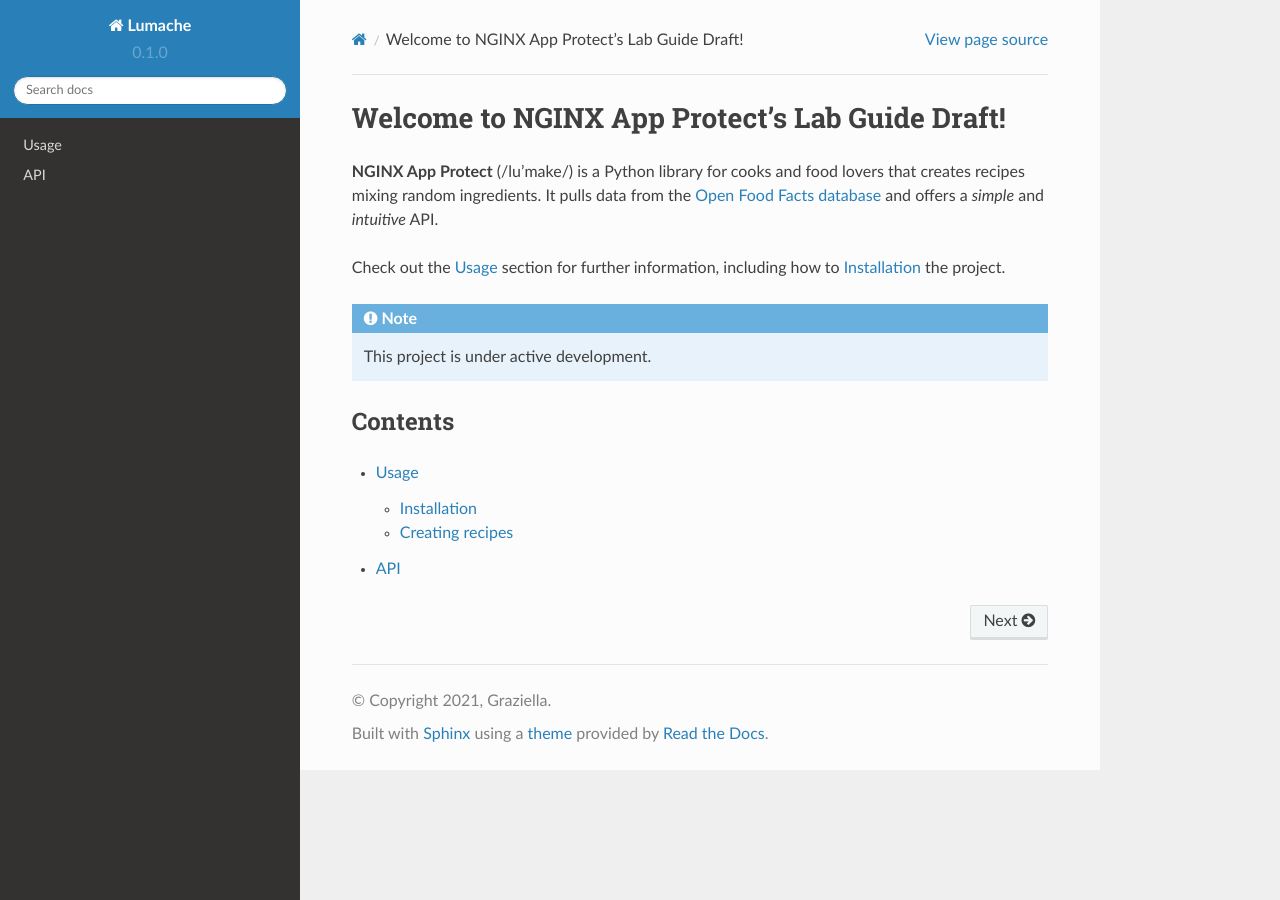
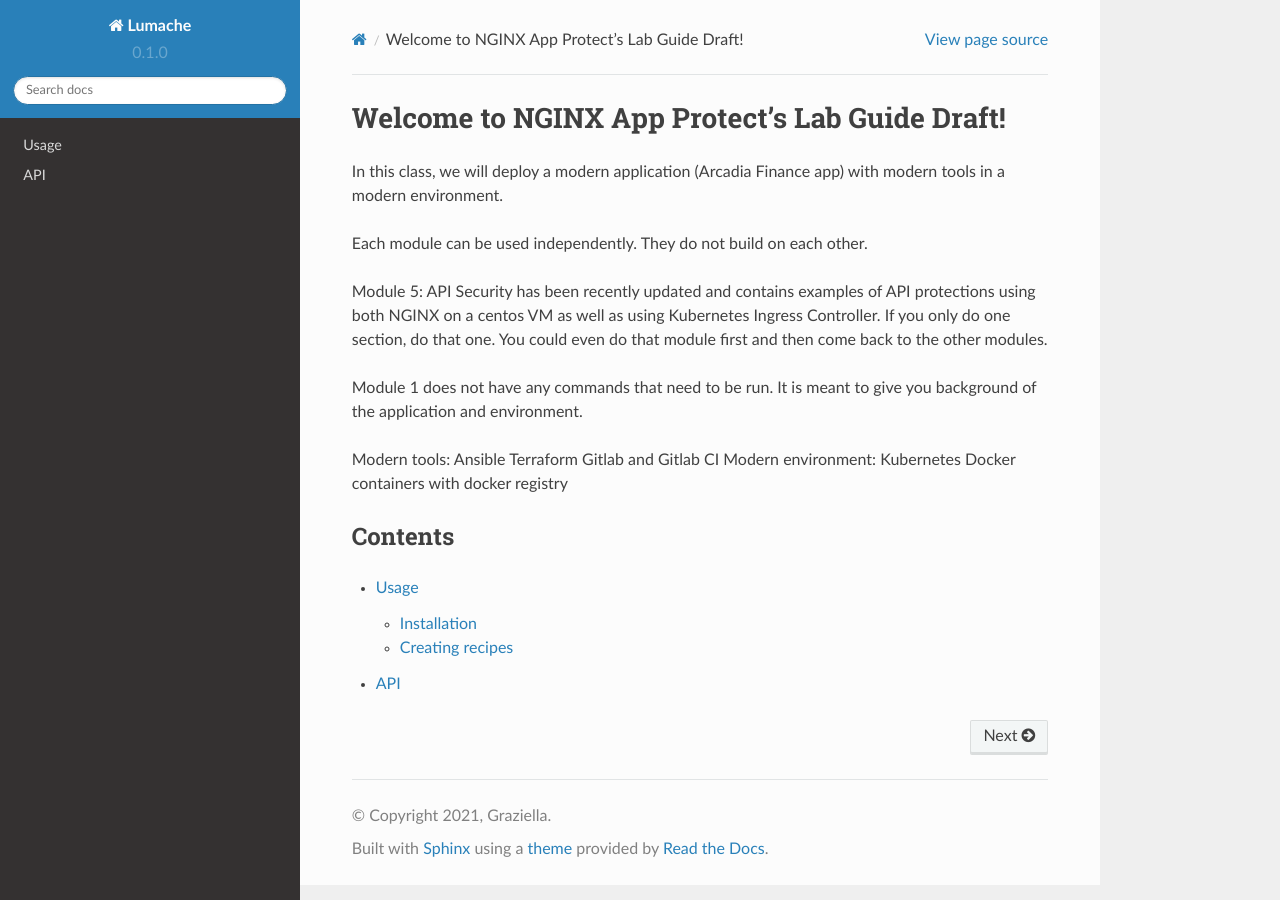
Before and after one commit to GBond/nginx-app-protect-workshop-lab-guide, a Sphinx documentation site: the page built from docs/source/index.rst, in a window 1280 px wide. Built offline with Sphinx 7.4.7 and the Read the Docs theme 2.0.0, drawn with Linux system fonts in a browser that asks for light colours.

Commit message:
Update index.rst
1st commit

```diff
--- a/docs/source/index.rst
+++ b/docs/source/index.rst
@@ -1,17 +1,21 @@
 Welcome to NGINX App Protect's Lab Guide Draft!
-===================================
+===============================================
+In this class, we will deploy a modern application (Arcadia Finance app) with modern tools in a modern environment.
 
-**NGINX App Protect** (/lu'make/) is a Python library for cooks and food lovers
-that creates recipes mixing random ingredients.
-It pulls data from the `Open Food Facts database <https://world.openfoodfacts.org/>`_
-and offers a *simple* and *intuitive* API.
+Each module can be used independently. They do not build on each other.
 
-Check out the :doc:`usage` section for further information, including
-how to :ref:`installation` the project.
+Module 5: API Security has been recently updated and contains examples of API protections using both NGINX on a centos VM as well as using Kubernetes Ingress Controller. If you only do one section, do that one. You could even do that module first and then come back to the other modules.
 
-.. note::
+Module 1 does not have any commands that need to be run. It is meant to give you background of the application and environment.
 
-   This project is under active development.
+Modern tools:
+Ansible
+Terraform
+Gitlab and Gitlab CI
+Modern environment:
+Kubernetes
+Docker containers with docker registry
+
 
 Contents
 --------
```
